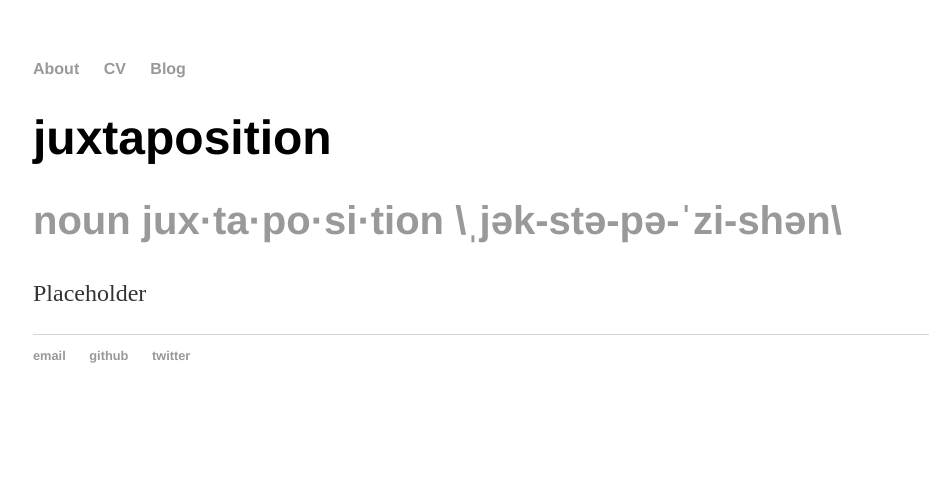
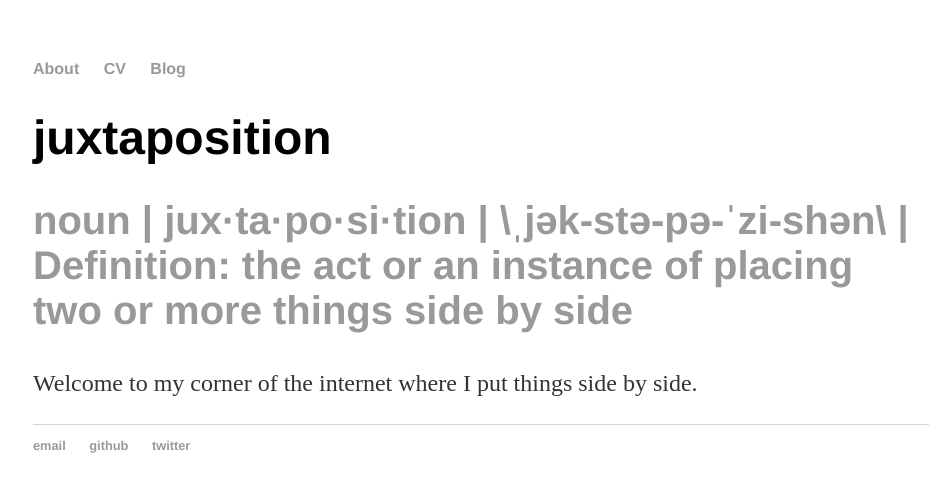
Before and after one commit to bartholdja/bartholdja.github.io, a Jekyll site: the page built from index.html, in a window 1280 px wide. Shown: the top 492 px of the page, without its empty margins (159-1096 px from the left). Built offline with Jekyll 4.4.1, drawn with Linux system fonts in a browser that asks for light colours.

Commit message:
changed css

```diff
--- a/about/index.html
+++ b/about/index.html
@@ -4,7 +4,6 @@ title:
 ---
 <div class="blurb">
 	<h1>juxtaposition</h1>
-	<h2> noun jux·ta·po·si·tion \ˌjək-stə-pə-ˈzi-shən\</h2>
-	<p>This is the basic website of my Capstone Project for  <a href=https://www.thedataincubator.com><em>The Data Incubator</em>.</a> <a href=https://www.youtube.com/watch?v=5l6SfLy4HdQ&feature=em-upload_owner> Learn more about it here</a></p>
-	<p>Find here <a href=https://github.com/bartholdja/bartholdja.github.io/blob/master/.ipynb_checkpoints/capProj-checkpoint.ipynb> a soon-to-have-content ipython notebook</a><p>
+	<h2>noun | jux·ta·po·si·tion | \ˌjək-stə-pə-ˈzi-shən\ | Definition: the act or an instance of placing two or more things side by side</h2>
+	<p>Welcome to my corner of the internet where I put things side by side. <p>
 </div><!-- /.blurb -->
--- a/css/main.css
+++ b/css/main.css
@@ -26,7 +26,7 @@ h1 {
 h2 {
     font-size: 2.5em;
     font-family:'Helvetica', 'Arial', 'Sans-Serif';
-    color: #999
+    color: #999;
 }
 p {
     font-size: 1.5em;
--- a/index.html
+++ b/index.html
@@ -4,6 +4,6 @@ title:
 ---
 <div class="blurb">
 	<h1>juxtaposition</h1>
-	<h2> noun jux·ta·po·si·tion \ˌjək-stə-pə-ˈzi-shən\</h2>
-	<p>Placeholder<p>
+	<h2> noun | jux·ta·po·si·tion | \ˌjək-stə-pə-ˈzi-shən\ | Definition: the act or an instance of placing two or more things side by side</h2>
+	<p> Welcome to my corner of the internet where I put things side by side. <p>
 </div><!-- /.blurb -->
```
